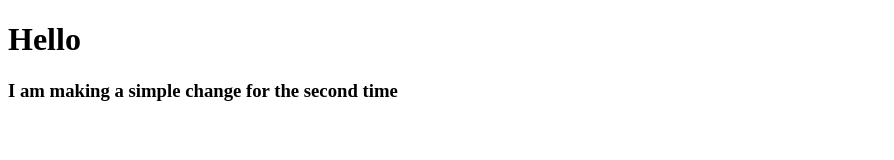
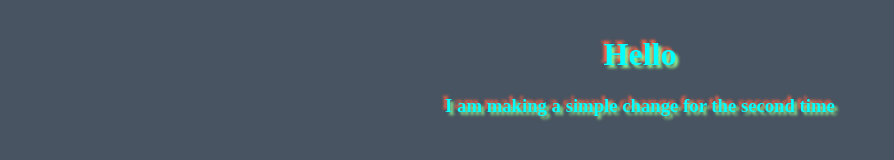
Before and after one commit to Anas-Uddin/hero-git-first, a plain HTML site: page index.html in a window 1280 px wide. Shown: the whole page, without its empty margins (0-894 px from the left). Drawn offline with Linux system fonts and the light colour scheme.

Commit message:
styled my html file

```diff
--- a/index.html
+++ b/index.html
@@ -4,6 +4,7 @@
     <meta charset="UTF-8">
     <meta name="viewport" content="width=device-width, initial-scale=1.0">
     <title>My first ever git repo</title>
+    <link rel="stylesheet" href="style.css">
 </head>
 <body>
     <h1>Hello</h1>
--- /dev/null
+++ b/style.css
@@ -0,0 +1,14 @@
+body{
+    background-color: rgb(72, 84, 97);
+    padding: 7px;
+}
+h1{
+    color: aqua;
+    text-align: center;
+    text-shadow: 3px 3px 3px lightgreen, -3px -3px 3px tomato;
+}
+h3{
+    color: aqua;
+    text-align: center;
+    text-shadow: 3px 3px 3px lightgreen, -3px -3px 3px tomato;
+}
```
